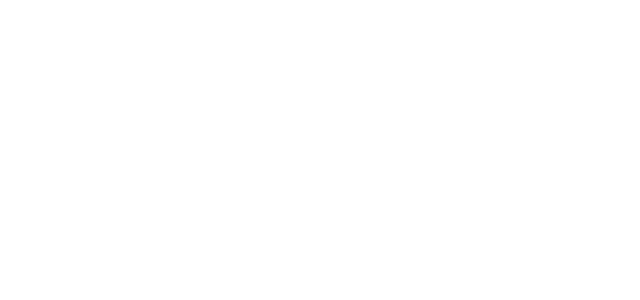
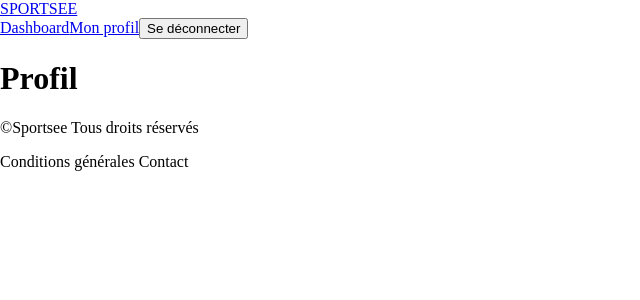
Before and after one commit to BloomingMadao/Sportsee, a React (Vite) app: page /profil in a window 1280 px wide. Before the commit this address had no page. Shown: the top 300 px of the page, without its empty margins (0-640 px from the left). Built offline with nearby package versions, Linux system fonts and the light colour scheme.

Commit message:
Routing of the project

```diff
--- a/index.html
+++ b/index.html
@@ -1,5 +1,5 @@
 <!doctype html>
-<html lang="en">
+<html lang="fr">
   <head>
     <meta charset="UTF-8" />
     <link rel="icon" type="image/svg+xml" href="/favicon.svg" />
--- /dev/null
+++ b/src/App.jsx
@@ -0,0 +1,29 @@
+import { Routes, Route, Navigate } from 'react-router-dom'
+import Layout from './components/Layout'
+import Connexion from './pages/Connexion'
+import Dashboard from './pages/Dashboard'
+import Profil from './pages/Profil'
+import NotFound from './pages/NotFound'
+
+function App() {
+  return (
+    <Routes>
+      {/* Page sans header ni footer */}
+      <Route path="/connexion" element={<Connexion />} />
+
+      {/* Route de layout : pas de "path", elle affiche juste le cadre commun */}
+      <Route element={<Layout />}>
+        <Route path="/dashboard" element={<Dashboard />} />
+        <Route path="/profil" element={<Profil />} />
+      </Route>
+
+      {/* L'URL "/" redirige vers le dashboard */}
+      <Route path="/" element={<Navigate to="/dashboard" replace/>} />
+
+      {/* "*" attrape toutes les URL qui n'ont pas trouvé de correspondance */}
+      <Route path="*" element={<NotFound />} />
+    </Routes>
+  )
+}
+
+export default App
--- /dev/null
+++ b/src/components/Footer/index.jsx
@@ -0,0 +1,13 @@
+function Footer() {
+  return (
+    <footer>
+      <p>©Sportsee Tous droits réservés</p>
+      {/* Pas encore de pages cibles : du texte simple plutôt que de faux liens */}
+      <p>
+        <span>Conditions générales</span> <span>Contact</span>
+      </p>
+    </footer>
+  )
+}
+
+export default Footer
--- /dev/null
+++ b/src/components/Header/index.jsx
@@ -0,0 +1,19 @@
+import { Link, NavLink } from 'react-router-dom'
+
+function Header() {
+  return (
+    <header>
+      <Link to="/dashboard">SPORTSEE</Link>
+
+      <nav>
+        <NavLink to="/dashboard">Dashboard</NavLink>
+        <NavLink to="/profil">Mon profil</NavLink>
+        {/* Un bouton, pas un lien : se déconnecter est une action, pas une navigation.
+            On le branchera à l'étape 4. */}
+        <button type="button">Se déconnecter</button>
+      </nav>
+    </header>
+  )
+}
+
+export default Header
--- /dev/null
+++ b/src/components/Layout/index.jsx
@@ -0,0 +1,18 @@
+import { Outlet } from 'react-router-dom'
+import Header from '../Header'
+import Footer from '../Footer'
+
+function Layout() {
+  return (
+    <>
+      <Header />
+      <main>
+        {/* Ici s'affichera Dashboard ou Profil selon l'URL */}
+        <Outlet />
+      </main>
+      <Footer />
+    </>
+  )
+}
+
+export default Layout
--- a/src/main.jsx
+++ b/src/main.jsx
@@ -1,16 +1,13 @@
 import { StrictMode } from 'react'
 import { createRoot } from 'react-dom/client'
-import { BrowserRouter as Router, Routes, Route } from 'react-router-dom'
-import './index.css';
-import Connexion from './pages/Connexion'
-
+import { BrowserRouter } from 'react-router-dom'
+import App from './App'
+import './index.css'
 
 createRoot(document.getElementById('root')).render(
   <StrictMode>
-    <Router>
-      <Routes>
-          <Route path='/' element={<Connexion/>}/>
-      </Routes>
-    </Router>
+    <BrowserRouter>
+      <App />
+    </BrowserRouter>
   </StrictMode>,
 )
--- /dev/null
+++ b/src/pages/NotFound/index.jsx
@@ -0,0 +1,12 @@
+import { Link } from "react-router-dom";
+
+function NotFound () {
+    return (
+        <div>
+            <h1>404</h1>
+            <p>Cette page n'existe pas.</p>
+            <Link to="/dashboard">Retour au dashboard</Link>
+        </div>
+    )
+}
+export default NotFound
--- /dev/null
+++ b/src/pages/Profil/index.jsx
@@ -0,0 +1,5 @@
+function Profil () {
+    return <h1>Profil</h1>
+}
+
+export default Profil
```
Also changed, not shown: src/routes/root.jsx (deleted, +0 -11 lines), 1 other file (tests, documents, lock files or other folders).
